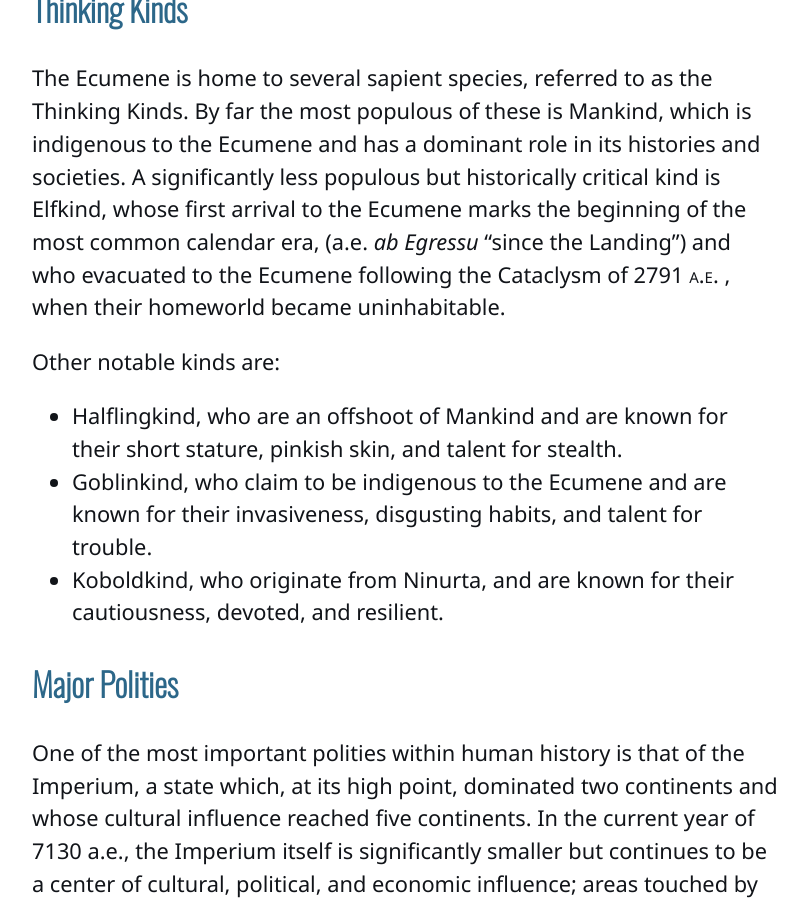
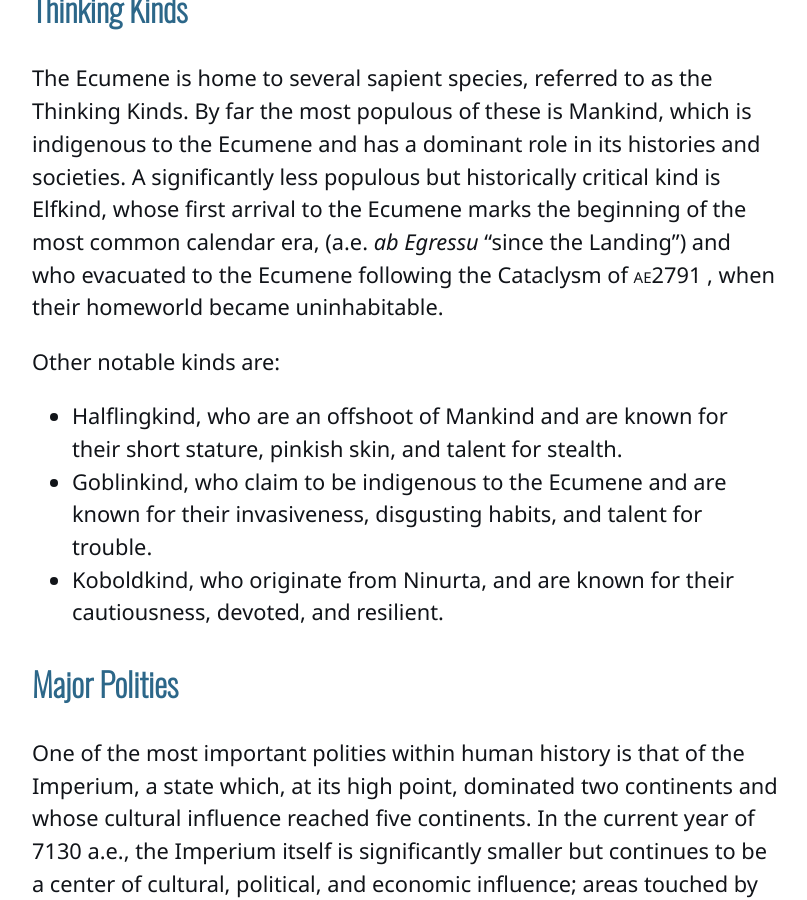
Before and after one commit to kmules1/kmules1.github.io, a Jekyll site: the page built from ecumene/index.md, in a window 1280 px wide and 900 px high, scrolled down 4232 px. Shown: the whole window, without its empty margins (234-1041 px from the left). Built offline with Jekyll 4.4.1, drawn with Linux system fonts in a browser that asks for light colours.

Commit message:
Update ae-date.html

```diff
--- a/_includes/ae-date.html
+++ b/_includes/ae-date.html
@@ -1,3 +1 @@
-<ae-date title="{{include.date}} ab Egressu (since The Landing), {{7130 | minus: include.date}} before present">
-	{{include.date}}&nbsp;a.e.
-</ae-date>
+<ae-date title="{{include.date}} ab egressūs (since The Landing), {{7130 | minus: include.date}} years before present">ae{{include.date}}</ae-date>
```
